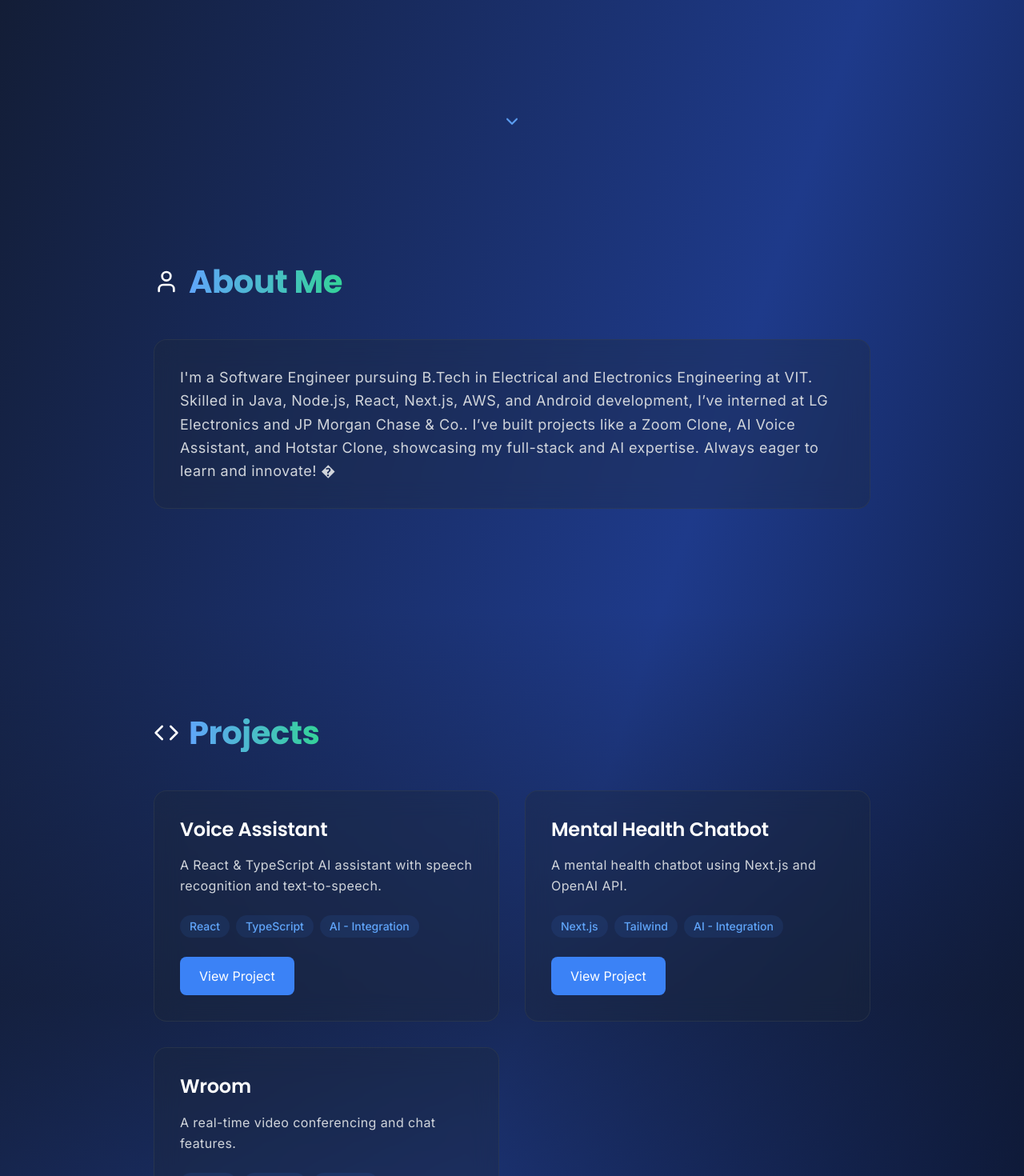
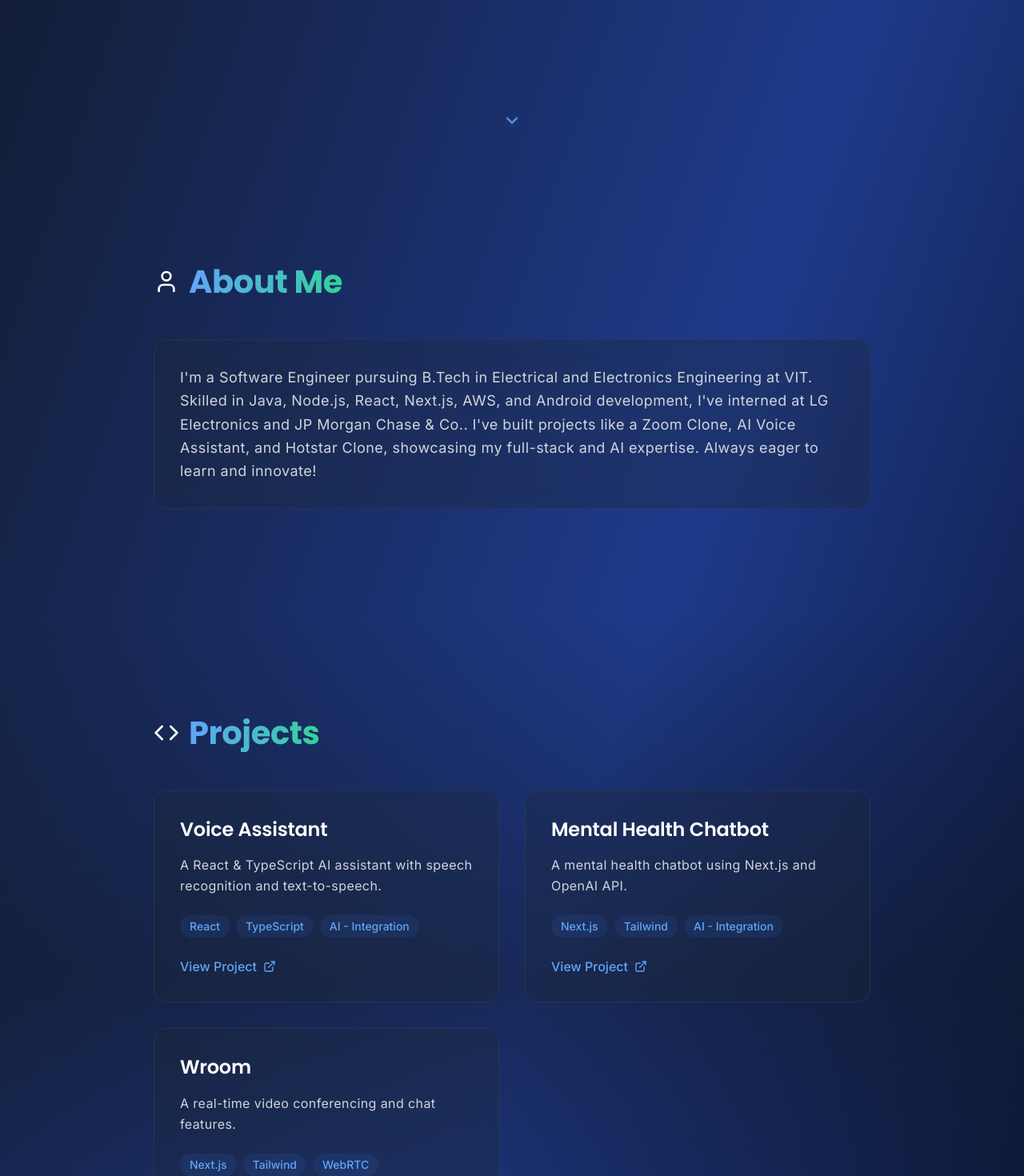
Before and after one commit to Rxhuljain/Portfolio, a React (Vite) app: page / in a window 1280 px wide. Shown: the part 600-2070 px from the top of the page at 80% size. Built offline with nearby package versions, Linux system fonts and the light colour scheme.

Commit message:
Update App.tsx

```diff
--- a/src/App.tsx
+++ b/src/App.tsx
@@ -1,7 +1,9 @@
-import { Github, Mail, FileText, ChevronDown, User, Briefcase, Code, Send, Linkedin, Twitter } from 'lucide-react';
-import { motion } from 'framer-motion';
+import React, { useState } from 'react';
+import { Github, Mail, FileText, ExternalLink, ChevronDown, User, Briefcase, Code, Send, Linkedin, Twitter } from 'lucide-react';
 
 function App() {
+  const [activeSection, setActiveSection] = useState('home');
+
   return (
     <div className="min-h-screen bg-gradient-to-br from-gray-900 via-blue-900 to-black text-white">
       {/* Navigation */}
@@ -16,12 +18,7 @@ function App() {
       </nav>
 
       {/* Hero Section */}
-      <motion.section
-        initial={{ opacity: 0 }}
-        animate={{ opacity: 1 }}
-        transition={{ duration: 1 }}
-        className="min-h-screen flex flex-col items-center justify-center relative px-4 pt-16"
-      >
+      <section className="min-h-screen flex flex-col items-center justify-center relative px-4 pt-16">
         <div className="text-center space-y-8 max-w-3xl mx-auto">
           <div className="relative inline-block">
             <div className="absolute inset-0 bg-blue-500/20 blur-3xl rounded-full"></div>
@@ -57,15 +54,10 @@ function App() {
           </div>
         </div>
         <ChevronDown className="absolute bottom-8 animate-bounce w-6 h-6 text-blue-400" />
-      </motion.section>
+      </section>
 
       {/* About Section */}
-      <motion.section
-        initial={{ opacity: 0, y: 50 }}
-        whileInView={{ opacity: 1, y: 0 }}
-        transition={{ duration: 1 }}
-        className="py-32 px-4"
-      >
+      <section className="py-32 px-4">
         <div className="max-w-4xl mx-auto">
           <h2 className="font-heading text-4xl font-bold mb-12 flex items-center gap-3 group">
             <User className="w-8 h-8 group-hover:text-blue-400 transition-colors" />
@@ -75,19 +67,14 @@ function App() {
           </h2>
           <div className="bg-gray-800/30 rounded-2xl p-8 backdrop-blur-lg border border-gray-700/50 hover:border-blue-500/50 transition-all duration-500">
             <p className="text-gray-300 leading-relaxed text-lg tracking-wide">
-              I'm a Software Engineer pursuing B.Tech in Electrical and Electronics Engineering at VIT. Skilled in Java, Node.js, React, Next.js, AWS, and Android development, I’ve interned at LG Electronics and JP Morgan Chase & Co.. I’ve built projects like a Zoom Clone, AI Voice Assistant, and Hotstar Clone, showcasing my full-stack and AI expertise. Always eager to learn and innovate! �
+              I'm a Software Engineer pursuing B.Tech in Electrical and Electronics Engineering at VIT. Skilled in Java, Node.js, React, Next.js, AWS, and Android development, I've interned at LG Electronics and JP Morgan Chase & Co.. I've built projects like a Zoom Clone, AI Voice Assistant, and Hotstar Clone, showcasing my full-stack and AI expertise. Always eager to learn and innovate!
             </p>
           </div>
         </div>
-      </motion.section>
+      </section>
 
       {/* Projects Section */}
-      <motion.section
-        initial={{ opacity: 0, y: 50 }}
-        whileInView={{ opacity: 1, y: 0 }}
-        transition={{ duration: 1 }}
-        className="py-32 px-4 bg-gradient-to-b from-transparent via-gray-900/50 to-transparent"
-      >
+      <section className="py-32 px-4 bg-gradient-to-b from-transparent via-gray-900/50 to-transparent">
         <div className="max-w-4xl mx-auto">
           <h2 className="font-heading text-4xl font-bold mb-12 flex items-center gap-3 group">
             <Code className="w-8 h-8 group-hover:text-blue-400 transition-colors" />
@@ -116,15 +103,10 @@ function App() {
             />
           </div>
         </div>
-      </motion.section>
+      </section>
 
       {/* Experience Section */}
-      <motion.section
-        initial={{ opacity: 0, y: 50 }}
-        whileInView={{ opacity: 1, y: 0 }}
-        transition={{ duration: 1 }}
-        className="py-32 px-4"
-      >
+      <section className="py-32 px-4">
         <div className="max-w-4xl mx-auto">
           <h2 className="font-heading text-4xl font-bold mb-12 flex items-center gap-3 group">
             <Briefcase className="w-8 h-8 group-hover:text-blue-400 transition-colors" />
@@ -137,7 +119,7 @@ function App() {
               <h3 className="font-heading text-2xl font-semibold group-hover:text-blue-400 transition-colors">Internship</h3>
               <p className="text-gray-400 mt-2 text-lg font-medium">LG Electronics • August 2023 - September 2023</p>
               <p className="text-gray-300 mt-4 leading-relaxed tracking-wide">
-              Conducted quality control tests on TV products, identifying and resolving 15 defects, leading to a 5% reduction in production errors. Gained expertise in LED panel technology and display calibration.
+                Conducted quality control tests on TV products, identifying and resolving 15 defects, leading to a 5% reduction in production errors. Gained expertise in LED panel technology and display calibration.
               </p>
               <div className="flex gap-2 mt-4">
                 <span className="px-3 py-1 bg-blue-500/10 text-blue-400 rounded-full text-sm font-medium">Quality Control</span>
@@ -149,7 +131,7 @@ function App() {
               <h3 className="font-heading text-2xl font-semibold group-hover:text-blue-400 transition-colors">Software Engineering Internship</h3>
               <p className="text-gray-400 mt-2 text-lg font-medium">JP Morgan Chase & Co. • April 2024 - May 2024</p>
               <p className="text-gray-300 mt-4 leading-relaxed tracking-wide">
-              Set up a local development environment and fixed broken repository files to ensure correct web application output. Utilized JPMorgan Chase's Perspective library to create a real-time data visualization graph for traders.
+                Set up a local development environment and fixed broken repository files to ensure correct web application output. Utilized JPMorgan Chase's Perspective library to create a real-time data visualization graph for traders.
               </p>
               <div className="flex gap-2 mt-4">
                 <span className="px-3 py-1 bg-blue-500/10 text-blue-400 rounded-full text-sm font-medium">JavaScript</span>
@@ -159,15 +141,10 @@ function App() {
             </div>
           </div>
         </div>
-      </motion.section>
+      </section>
 
       {/* Contact Section */}
-      <motion.section
-        initial={{ opacity: 0, y: 50 }}
-        whileInView={{ opacity: 1, y: 0 }}
-        transition={{ duration: 1 }}
-        className="py-32 px-4 bg-gradient-to-b from-transparent via-gray-900/50 to-transparent"
-      >
+      <section className="py-32 px-4 bg-gradient-to-b from-transparent via-gray-900/50 to-transparent">
         <div className="max-w-4xl mx-auto">
           <h2 className="font-heading text-4xl font-bold mb-12 flex items-center gap-3 group">
             <Send className="w-8 h-8 group-hover:text-blue-400 transition-colors" />
@@ -197,7 +174,7 @@ function App() {
             </div>
           </div>
         </div>
-      </motion.section>
+      </section>
 
       {/* Footer */}
       <footer className="py-8 bg-gray-900">
@@ -218,28 +195,23 @@ function ProjectCard({ title, description, link, tags }: {
   tags: string[];
 }) {
   return (
-    <motion.div
-      initial={{ opacity: 0, y: 50 }}
-      whileInView={{ opacity: 1, y: 0 }}
-      transition={{ duration: 1 }}
-      className="group bg-gray-800/30 rounded-2xl p-8 backdrop-blur-lg border border-gray-700/50 hover:border-blue-500/50 transition-all duration-500"
-    >
+    <div className="group bg-gray-800/30 rounded-2xl p-8 backdrop-blur-lg border border-gray-700/50 hover:border-blue-500/50 transition-all duration-500">
       <h3 className="font-heading text-2xl font-semibold mb-4 group-hover:text-blue-400 transition-colors">{title}</h3>
       <p className="text-gray-300 mb-6 leading-relaxed tracking-wide">{description}</p>
       <div className="flex flex-wrap gap-2 mb-6">
-        {tags.map(tag => (
-          <span key={tag} className="px-3 py-1 bg-blue-500/10 text-blue-400 rounded-full text-sm font-medium">{tag}</span>
+        {tags.map((tag, index) => (
+          <span key={index} className="px-3 py-1 bg-blue-500/10 text-blue-400 rounded-full text-sm font-medium">
+            {tag}
+          </span>
         ))}
       </div>
       <a
         href={link}
-        target="_blank"
-        rel="noopener noreferrer"
-        className="inline-block bg-blue-500 hover:bg-blue-600 transition-all duration-300 px-6 py-3 rounded-lg"
+        className="inline-flex items-center gap-2 text-blue-400 hover:text-blue-300 transition-colors group-hover:translate-x-2 transition-transform font-medium"
       >
-        View Project
+        View Project <ExternalLink className="w-4 h-4" />
       </a>
-    </motion.div>
+    </div>
   );
 }
 
```
